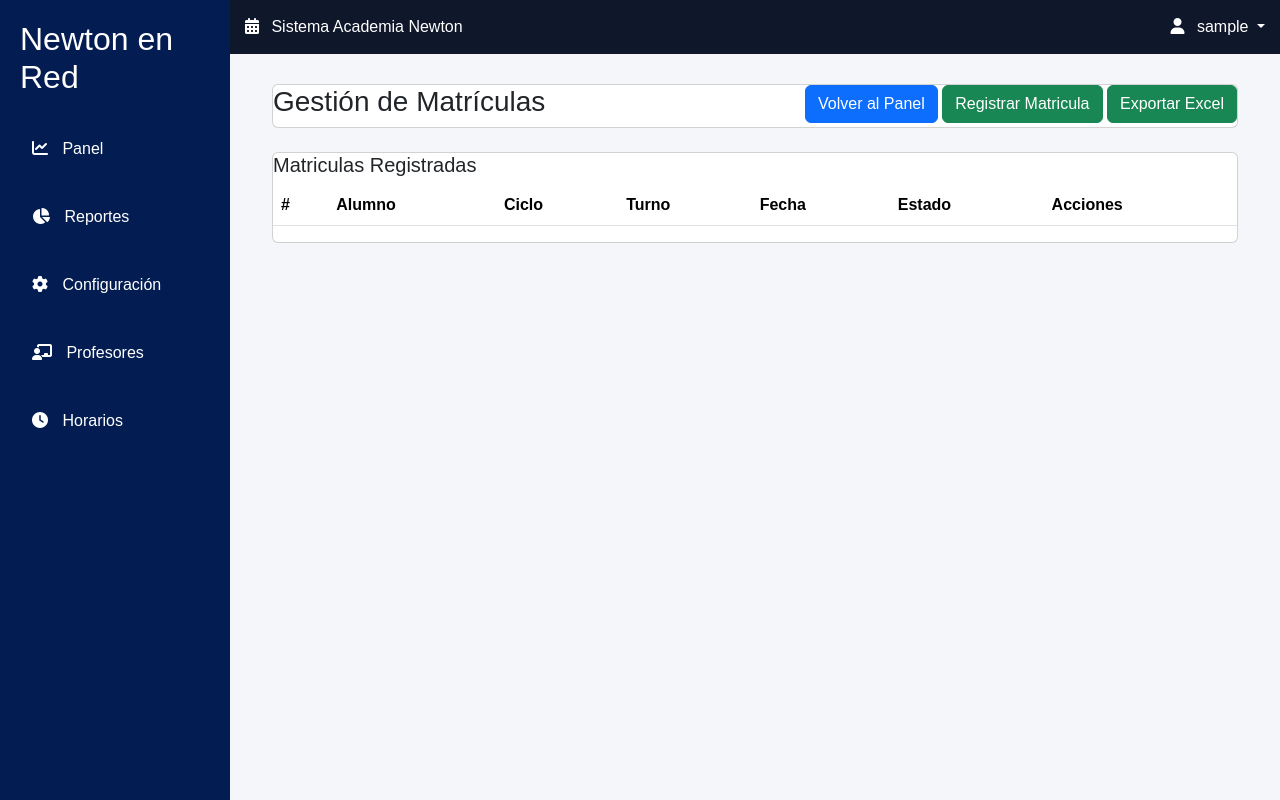
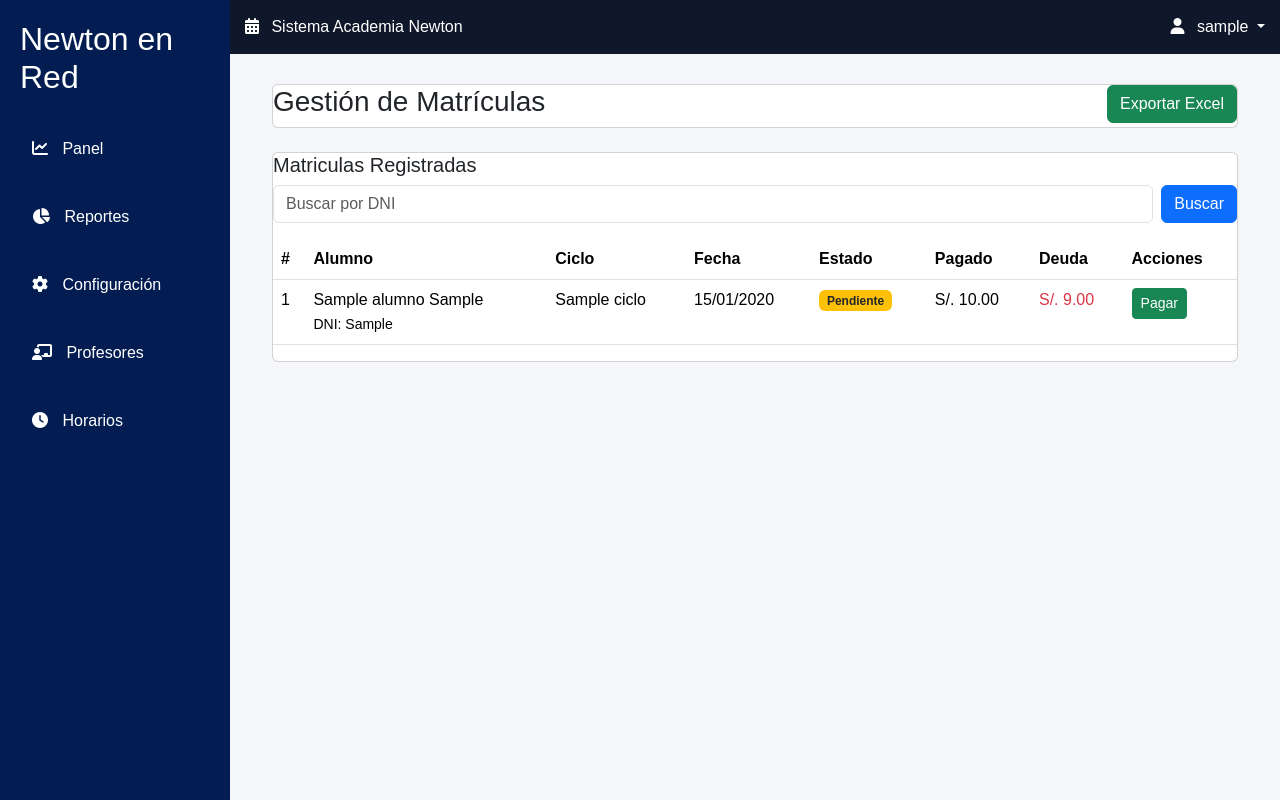
Before and after one commit to fernandezmontesalexis-cloud/Academia-Newton, a Django app: page /matriculas/ in a window 1280 px wide. Run offline with Django 5.2, Linux system fonts and the light colour scheme; a user stored in the database is signed in; tables that the repository leaves empty hold one stand-in row (values such as "Sample post"); lists and menus that the app fills with data are empty.

Commit message:
sistema pagos y matriculas listo

```diff
--- a/web/templates/web/matricula/matricula.html
+++ b/web/templates/web/matricula/matricula.html
@@ -14,14 +14,6 @@
 
 <div>
 
-<button class="btn btn-primary">
-Volver al Panel
-</button>
-
-<button class="btn btn-success">
-Registrar Matricula
-</button>
-
 <button class="btn btn-success">
 Exportar Excel
 </button>
@@ -37,49 +29,73 @@ Exportar Excel
 <div class="card mt-4">
 
 <h5>Matriculas Registradas</h5>
+<form method="GET" class="mb-3">
+    <div class="d-flex">
+        <input type="text" name="dni" class="form-control" placeholder="Buscar por DNI">
+        <button type="submit" class="btn btn-primary ms-2">Buscar</button>
+    </div>
+</form>
 
 <table class="table">
 
 <thead>
-
 <tr>
-
     <th>#</th>
     <th>Alumno</th>
     <th>Ciclo</th>
-<th>Turno</th>
     <th>Fecha</th>
     <th>Estado</th>
+    <th>Pagado</th>
+    <th>Deuda</th>
     <th>Acciones</th>
-
 </tr>
-
 </thead>
 
 <tbody>
-
 {% for m in matriculas %}
 <tr>
 
 <td>{{ forloop.counter }}</td>
-<td>{{ m.alumno }}</td>
-<td>{{ m.ciclo.nombre }}</td>
-<td>Mañana</td> <!-- luego lo mejoras -->
-<td>{{ m.fecha_matricula }}</td>
 
 <td>
-<span class="badge bg-success">
-{{ m.estado }}
-</span>
+    {{ m.alumno }} <br>
+    <small>DNI: {{ m.alumno.dni }}</small>
+</td>
+
+<td>{{ m.ciclo.nombre }}</td>
+
+<td>{{ m.fecha_matricula|date:"d/m/Y" }}</td>
+
+<td>
+    {% if m.estado == "pendiente" %}
+        <span class="badge bg-warning text-dark">Pendiente</span>
+    {% else %}
+        <span class="badge bg-success">Pagado</span>
+    {% endif %}
+</td>
+
+<td>S/. {{ m.ciclo.precio }}</td>
+
+<td>
+    {% if m.deuda > 0 %}
+        <span class="text-danger">S/. {{ m.deuda }}</span>
+    {% else %}
+        <span class="text-success">0</span>
+    {% endif %}
 </td>
 
 <td>
-✏ 🗑
+    {% if m.estado == "pendiente" %}
+        <a href="{% url 'pagos' m.id %}" class="btn btn-sm btn-success">
+            Pagar
+        </a>
+    {% else %}
+        <span class="text-success">✔ Pagado</span>
+    {% endif %}
 </td>
 
 </tr>
 {% endfor %}
-
 </tbody>
 
 </table>
--- a/web/views.py
+++ b/web/views.py
@@ -6,6 +6,8 @@ from .models import Alumno, Apoderado, Sede, FormacionAcademica, FormacionAdicio
 from .models import Matricula, Pago, Ciclo
 from datetime import date
 from django.db.models import Sum
+from decimal import Decimal
+from decimal import InvalidOperation
 
 
 def login_view(request):
@@ -39,7 +41,7 @@ def registrar_alumno(request):
 
         fecha_nacimiento = request.POST.get('fecha_nacimiento')
 
-        # 🔥 VALIDACIÓN
+        # VALIDACIÓN
         if not fecha_nacimiento:
             messages.error(request, "Debes ingresar la fecha de nacimiento")
             return redirect('registrar_alumno')
@@ -54,7 +56,6 @@ def registrar_alumno(request):
             'direccion': request.POST.get('direccion'),
             'distrito': request.POST.get('distrito'),
             'email': request.POST.get('email'),
-            'sede': request.POST.get('sede'),
         }
 
         return redirect('registrar_apoderado')
@@ -114,7 +115,7 @@ def regis_form_adicional(request):
                 direccion=apoderado_data['direccion_apoderado']
             )
 
-        sede = Sede.objects.get(id=alumno_data['sede'])
+        sede = request.user.perfil.sede
 
         alumno = Alumno.objects.create(
             apellido_paterno=alumno_data['apellido_paterno'],
@@ -179,12 +180,30 @@ def logout_view(request):
     return redirect('login')
 @login_required
 def matriculas(request):
-    hoy = date.today()
 
+    # base queryset
     matriculas = Matricula.objects.filter(
-        fecha_matricula=hoy,
         alumno__sede=request.user.perfil.sede
     ).select_related('alumno', 'ciclo')
+
+    # búsqueda por DNI
+    dni = request.GET.get('dni')
+
+    if dni:
+        matriculas = matriculas.filter(alumno__dni__icontains=dni)
+
+    #primero pendientes, luego pagados, y los más recientes arriba
+    matriculas = matriculas.order_by('estado', '-fecha_matricula')
+
+    #calcular pagos y deudas
+
+    for m in matriculas:
+        total_pagado = Pago.objects.filter(matricula=m).aggregate(
+            Sum('monto')
+        )['monto__sum'] or 0
+
+        m.total_pagado = total_pagado
+        m.deuda = m.ciclo.precio - total_pagado
 
     return render(request, 'web/matricula/matricula.html', {
         'matriculas': matriculas
@@ -204,8 +223,8 @@ def pagos(request, matricula_id):
 
     if request.method == 'POST':
         try:
-            monto = float(request.POST.get('monto'))
-        except:
+            monto = Decimal(request.POST.get('monto'))
+        except (InvalidOperation, TypeError):
             messages.error(request, "Monto inválido")
             return redirect('pagos', matricula_id=matricula.id)
 
@@ -236,7 +255,7 @@ def pagos(request, matricula_id):
 
         matricula.save()
 
-        return redirect('registrar_alumno')
+        return redirect('matricula')
 
     return render(request, 'web/pagos/pagos.html', {
         'matricula': matricula,
```
Also changed, not shown: web/templates/web/alumno/registrar_alumno.html (+0 -9 lines), web/templates/web/pagos/pagos.html (+13 -8 lines). Lines whose indentation alone changed are shown as unchanged.
